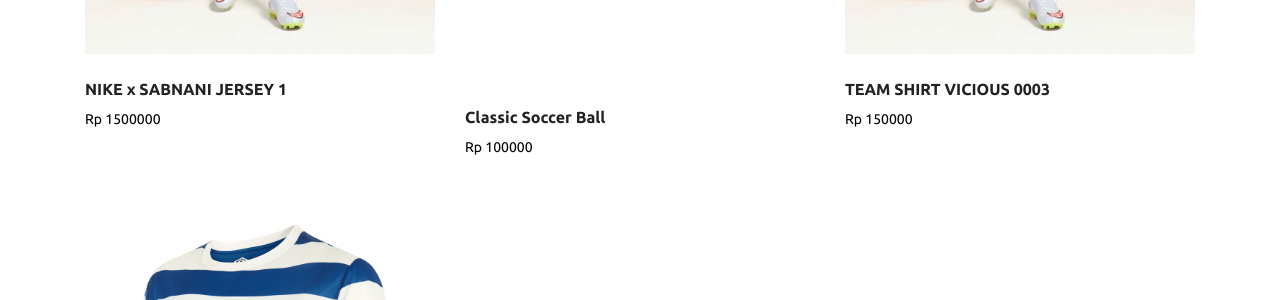
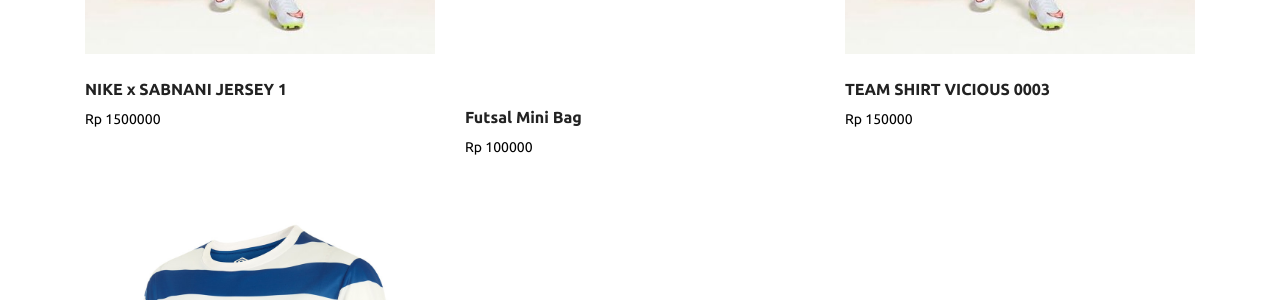
Before and after one commit to kemtol/sabnanifootball, a Jekyll site: the page built from _nav/all.markdown, in a window 1280 px wide and 900 px high, scrolled down 548 px. Shown: the part 152-452 px from the top of the window. Built offline with Jekyll 4.4.1, drawn with Linux system fonts in a browser that asks for light colours; nearby versions of some CDN libraries; a script that is not in the unit is left out.

Commit message:
Updated Ball

```diff
--- a/_product/ball.markdown
+++ b/_product/ball.markdown
@@ -1,7 +1,7 @@
 ---
-title: Classic Soccer Ball
+title: Futsal Mini Bag
 date: 2018-12-06 11:12:00 +07:00
-permalink: "/product/jual-bola-mini-soccer.html"
+permalink: "/product/jual-tas-futsal-mini.html"
 categories:
 - equipment
 price: 100000
```
